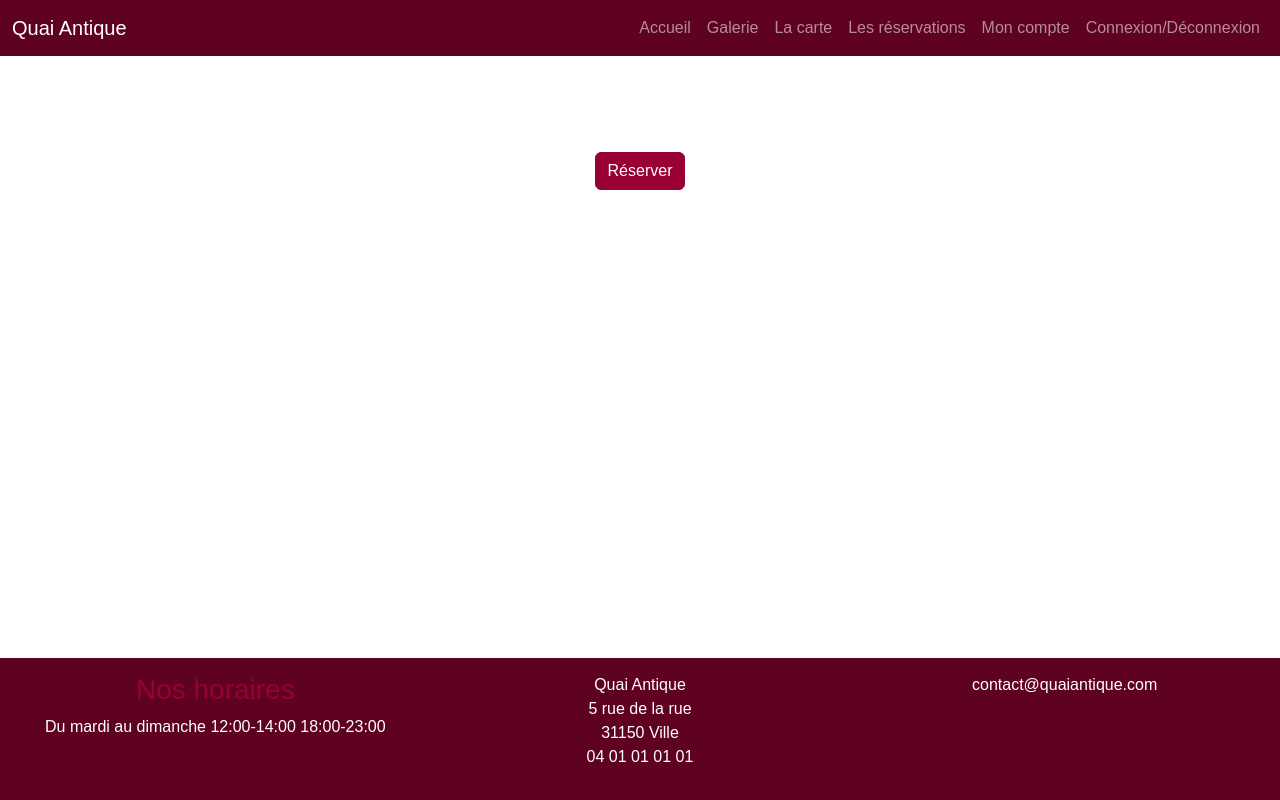
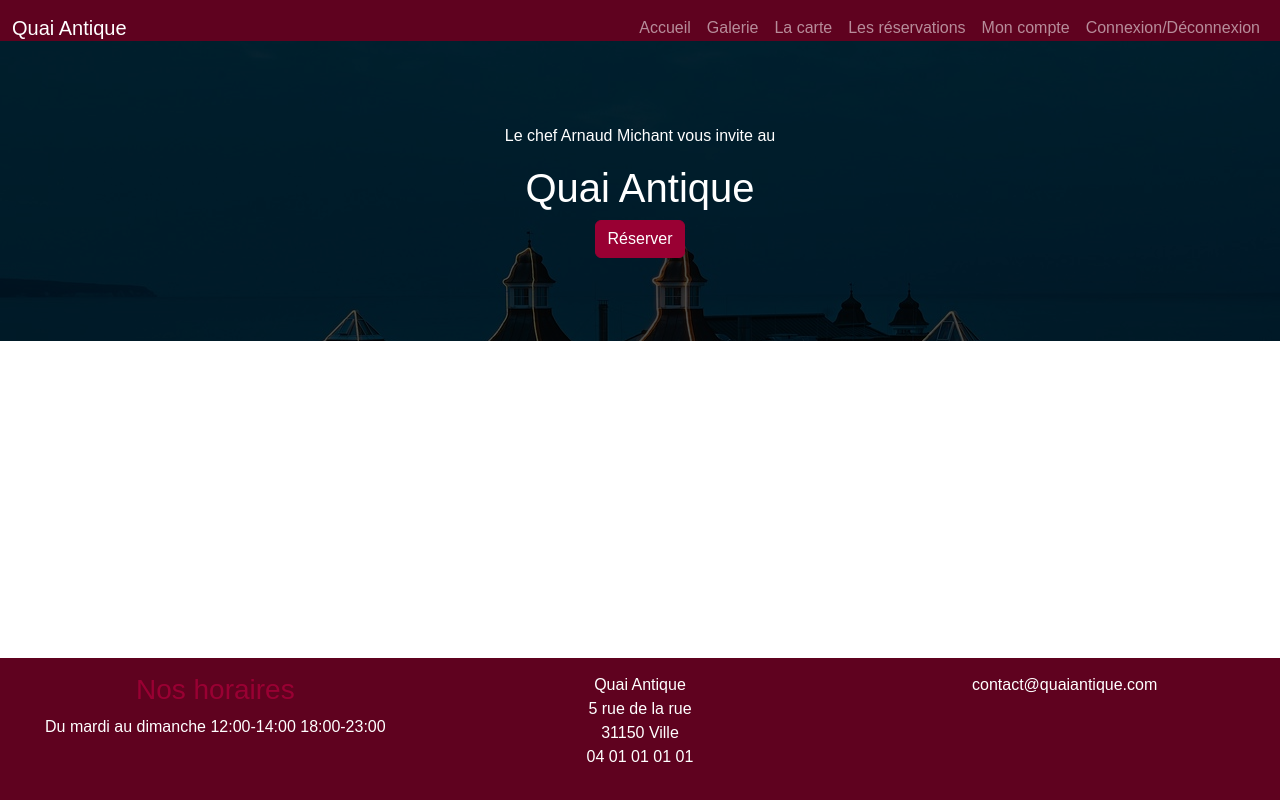
Before and after one commit to PerrineSchwabSimon/RestaurantLeQuaiAntiqueFront, a website with bundled scripts: page index.html in a window 1280 px wide. Built offline with nearby package versions, Linux system fonts and the light colour scheme; files whose address does not match are found by name; a web font is replaced by a local one.

Commit message:
Ajout des images + bloc bigtitle

```diff
--- a/scss/main.scss
+++ b/scss/main.scss
@@ -14,11 +14,6 @@ footer.footer{
         position: absolute;
         bottom: 0;
         width: 100%;
-}
-
-p{
-            font-family: $font-family-serif;
-            font-size: 18px;
 }
 
 .resort{
@@ -38,4 +33,13 @@ p{
         //Positionner les éléments devant le ::before
         position:relative;
     }
+
+    .resort{
+        height:300px;
+        display: flex;
+        flex-direction: column;
+        align-items: center;
+        justify-content: center;
+        margin-top: -15px;
+    }
 }
```
Also changed, not shown: scss/main.css, 1 other file.
